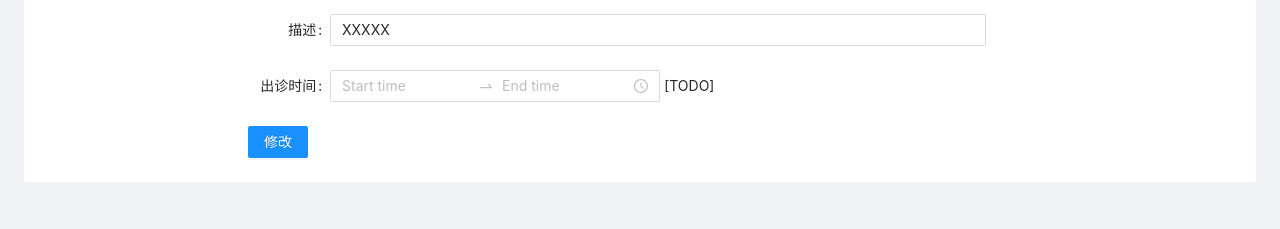
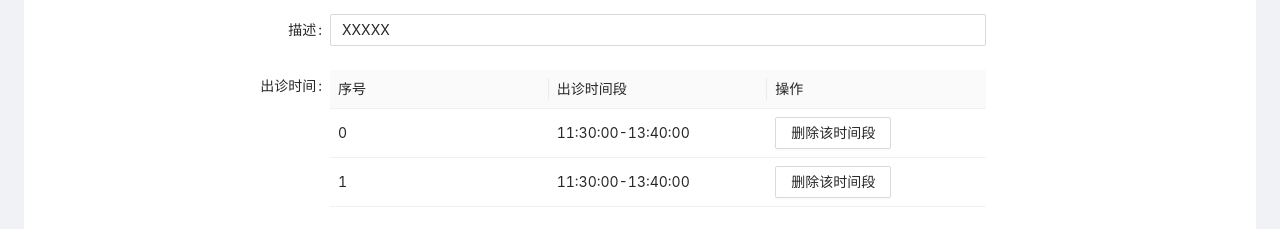
Before and after one commit to yuaanlin/zju-se-project, a Next.js app: page /account/info in a window 1280 px wide. Shown: the part 570-799 px from the top of the page. Built offline with nearby package versions, Linux system fonts and the light colour scheme.

Commit message:
add table of shcedule

```diff
--- a/package.json
+++ b/package.json
@@ -9,6 +9,7 @@
     "lint": "next lint"
   },
   "dependencies": {
+    "@ant-design/icons": "^4.7.0",
     "@typescript-eslint/eslint-plugin": "^5.18.0",
     "@typescript-eslint/parser": "^5.18.0",
     "antd": "^4.20.3",
--- /dev/null
+++ b/pages/account/AddSchedule.tsx
@@ -0,0 +1,13 @@
+import React, { useState } from 'react';
+import { TimePicker } from 'antd';
+
+const AddSchedule = () => {
+  const [value, setValue] = useState(null);
+  const onChange = time => {
+    setValue(time);
+  };
+
+  return <TimePicker.RangePicker value={value} onChange={onChange} />;
+};
+
+export default AddSchedule;
--- a/pages/account/info.tsx
+++ b/pages/account/info.tsx
@@ -1,10 +1,11 @@
 import SiderMenu from '../component/SiderMenu'
-import { Form, Input, Button, Layout, TimePicker } from 'antd'
+import { Form, Input, Button, Layout, DatePicker, TimePicker, Table, Space } from 'antd'
 const { Content } = Layout
 import { request } from '../../services'
 import Avatar from "./avatar"
 import Gender from "./gender"
-
+import Addphase from "./AddSchedule"
+import AddSchedule from './AddSchedule'
 
 type patient_info =
 {   id                    : number
@@ -43,7 +44,6 @@ const PatientInfo = ({info}:{info:patient_info})=>{
         .then(()=>console.log("OK"))
         .catch(()=>alert("修改失败，检查网络"))
         */
-
     return (<>
     <SiderMenu />
     <Content
@@ -95,7 +95,7 @@ const doctor : doctor_info =
 ,   phone                 : "12345678901"
 ,   email                 : "Doctor@Q.com"
 ,   description           : "XXXXX"
-,   visitTime             : []
+,   visitTime             : ['11:30:00-13:40:00','11:30:00-13:40:00']
 }
 
 const DoctorInfo = ({info}:{info:doctor_info})=>{
@@ -110,6 +110,32 @@ const DoctorInfo = ({info}:{info:doctor_info})=>{
         .then(()=>console.log("OK"))
         .catch(()=>alert("修改失败，检查网络"))
         */
+    const fixedColumns = [
+        {
+            title: '序号',
+            dataIndex: 'index',
+            fixed: true,
+        },
+        {
+            title: '出诊时间段',
+            dataIndex: 'date',
+            fixed: true,
+        },
+        {
+            title: '操作',
+            render: (text: any, record: any) => (
+            <Space size="middle">
+                <Button>删除该时间段</Button>
+            </Space>
+            ),
+        },
+        ];
+    const fixedData = []
+    const new_phase = ""
+    info.visitTime.map((item,index) => {
+        fixedData.push({index,
+            date: item})
+    })
     return (<>
         <SiderMenu />
 
@@ -137,7 +163,16 @@ const DoctorInfo = ({info}:{info:doctor_info})=>{
         <Form.Item name="phone" label="电话"><Input /></Form.Item>
         <Form.Item name="email" label="邮件"><Input /></Form.Item>
         <Form.Item name="description" label="描述"><Input /></Form.Item>
-        <Form.Item name="visitTime" label="出诊时间"> <TimePicker.RangePicker /> [TODO] </Form.Item>
+        <Form.Item label="出诊时间">
+            <Table
+            columns={fixedColumns}
+            dataSource={fixedData}
+            pagination={false}
+            scroll={{y: 500 }}
+            size="small"
+            />
+        </Form.Item>
+        <Form.Item name="visitTime" label="增加出诊时间"><AddSchedule /></Form.Item>
         <Button type="primary" htmlType="submit"> 修改 </Button>
         </Form>
         </Content>
@@ -208,6 +243,7 @@ const AdminInfo = ({info}:{info:admin_info})=>{
 */
 
 const Demo = ()=>(
+
     // <PatientInfo info={patient}/>
     <DoctorInfo info={doctor}/>
     // <AdminInfo info={admin}/>
```
Also changed, not shown: 1 other file (tests, documents, lock files or other folders).
